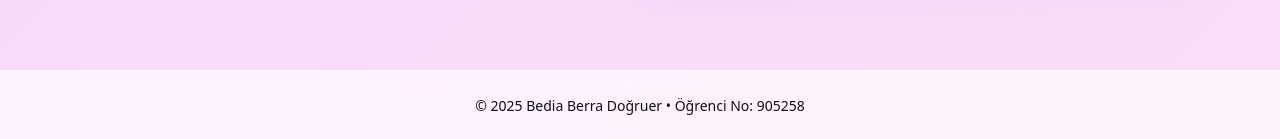
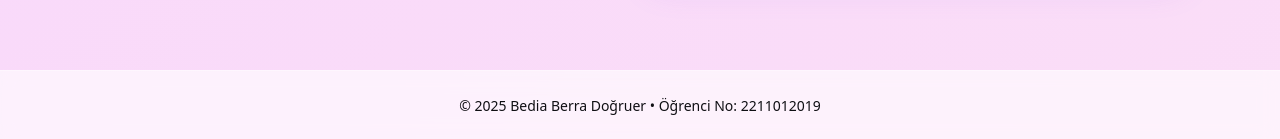
Before and after one commit to berradogruer/nextjs-boilerplate, a Next.js app: page / in a window 1280 px wide. Shown: the part 4651-4790 px from the top of the page. Built offline with nearby package versions, Linux system fonts and the light colour scheme.

Commit message:
Update page.tsx

```diff
--- a/app/page.tsx
+++ b/app/page.tsx
@@ -175,7 +175,7 @@ export default function Home() {
             {/* Bir YouTube Shorts linkinden sadece ID'yi al ve aşağıya koy.
                Örn: https://youtube.com/shorts/ABC123  → ID: ABC123  → /embed/ABC123 */}
             <iframe
-              src="https://www.youtube.com/embed/ABC123?rel=0"  /* ← Kendi Shorts ID’n ile değiştir */
+              src="https://www.youtube.com/watch?v=LWjKo6E_uDc"  /* ← Kendi Shorts ID’n ile değiştir */
               title="Web geliştirme shorts"
               allow="accelerometer; autoplay; clipboard-write; encrypted-media; gyroscope; picture-in-picture; web-share"
               allowFullScreen
@@ -213,7 +213,7 @@ export default function Home() {
 
       {/* FOOTER */}
       <footer className="footer">
-        © {new Date().getFullYear()} Bedia Berra Doğruer • Öğrenci No: 905258
+        © {new Date().getFullYear()} Bedia Berra Doğruer • Öğrenci No: 2211012019
       </footer>
     </>
   );
```
